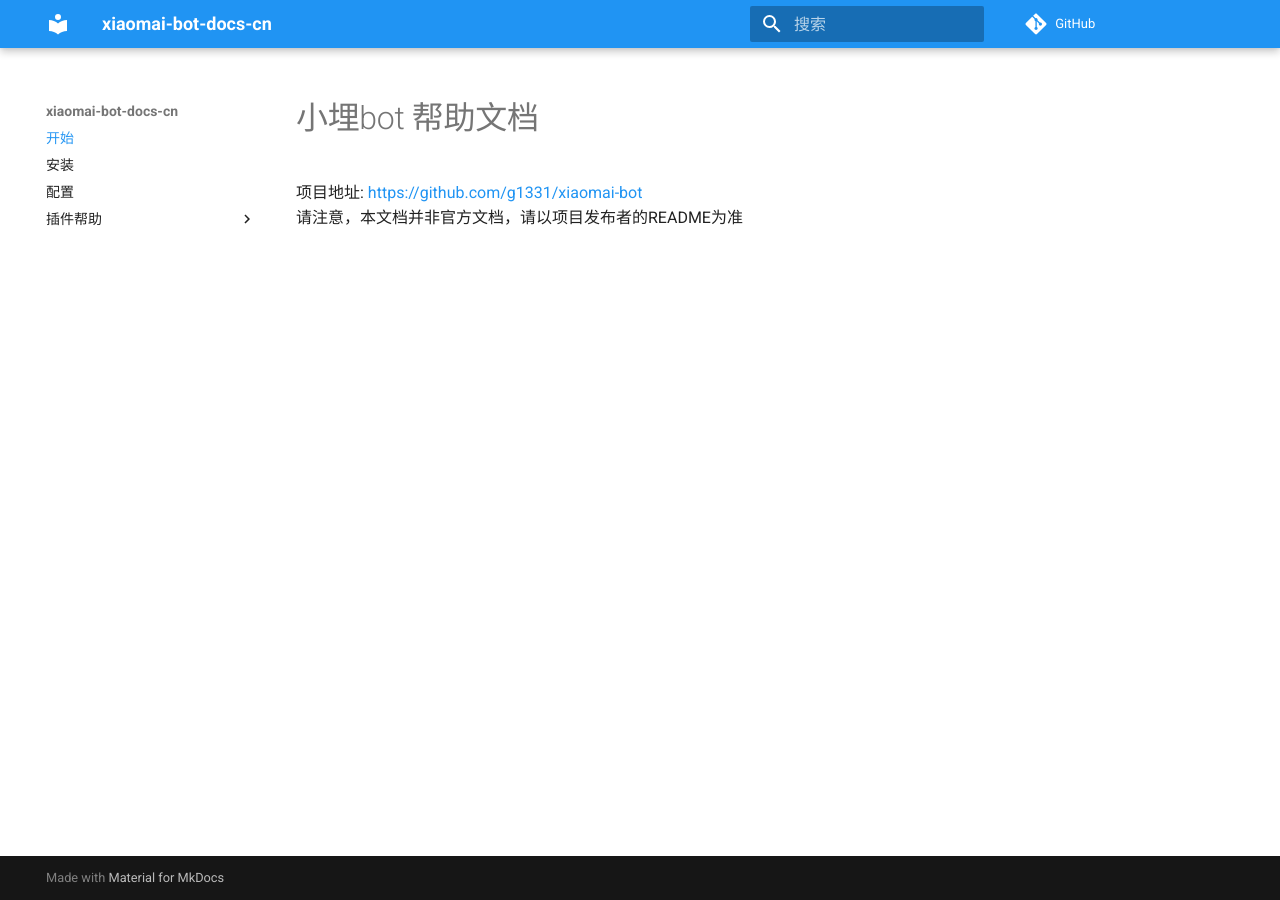
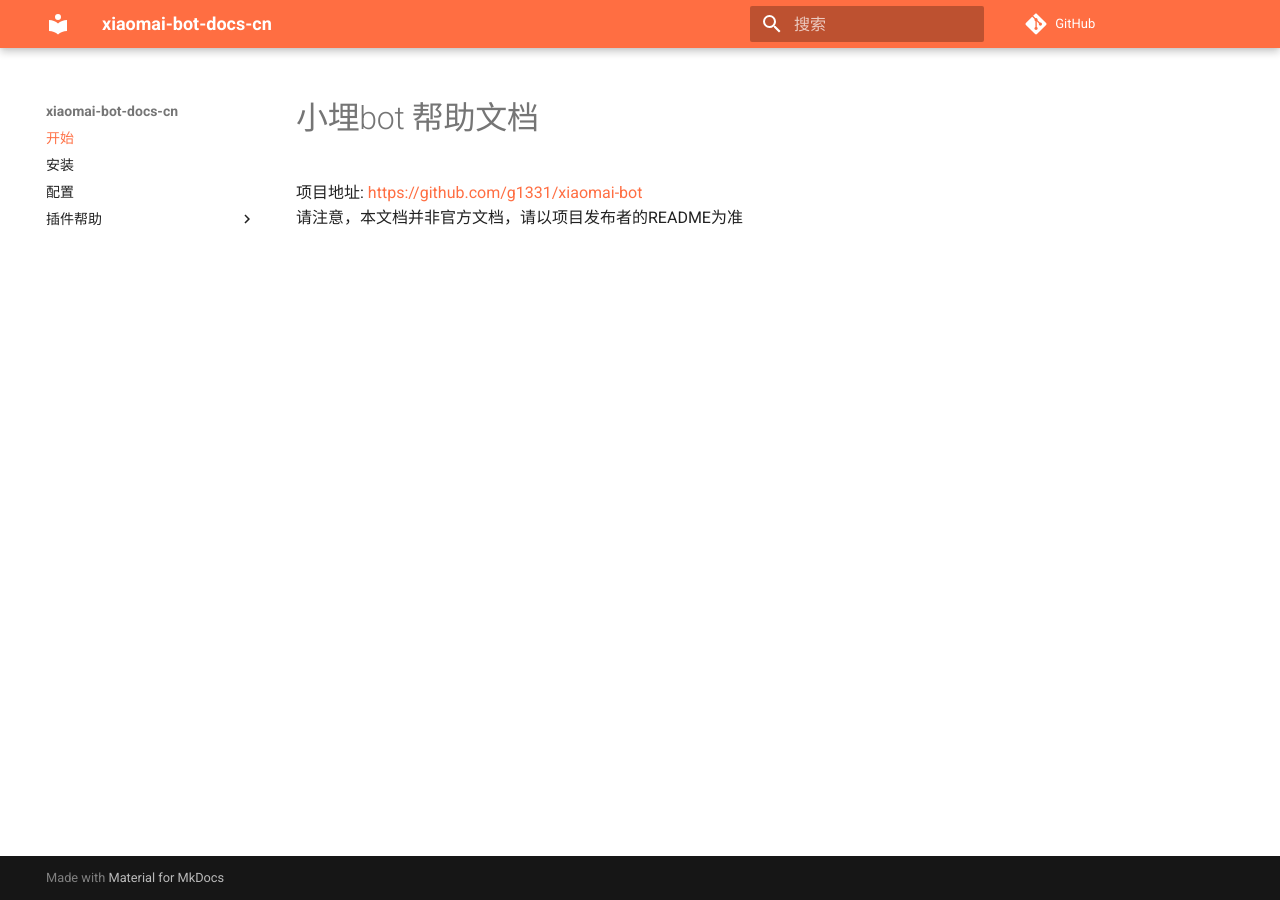
Before and after one commit to ifvlaboratory/xiaomai-bot-docs, an MkDocs documentation site: the page built from docs/index.md, in a window 1280 px wide. Built offline with MkDocs 1.6.1 and Material for MkDocs 9.7.7, drawn with Linux system fonts in a browser that asks for light colours; comment, search, counter and statistics services are not loaded.

Commit message:
Remove mkdocs-toc-md

```diff
--- a/docs/requirements.txt
+++ b/docs/requirements.txt
@@ -12,7 +12,6 @@ mergedeep==1.3.4
 mkdocs==1.4.3
 mkdocs-material==9.1.18
 mkdocs-material-extensions==1.1.1
-mkdocs-toc-md==0.0.8
 packaging==23.1
 Pygments==2.15.1
 pymdown-extensions==10.0.1
--- a/mkdocs.yml
+++ b/mkdocs.yml
@@ -6,34 +6,42 @@ site_author: IFVLAB members
 repo_url: https://github.com/ifvlaboratory/xiaomai-bot-docs-cn/
 
 nav:
-  - 开始: 'index.md'
-  - 安装: 'user-guide/installation.md'
-  - 配置: 'ser-guide/configuration.md'
+  - 开始: "index.md"
+  - 安装: "user-guide/installation.md"
+  - 配置: "ser-guide/configuration.md"
   - 插件帮助:
-      - 内置插件: 'modules-help/required/index.md'
+      - 内置插件: "modules-help/required/index.md"
       - 运行插件:
-          - BF1战绩: 'modules-help/self_contained/bf1_info.md'
-          - BF1服管: 'modules-help/self_contained/bf1_servermanager.md'
+          - BF1战绩: "modules-help/self_contained/bf1_info.md"
+          - BF1服管: "modules-help/self_contained/bf1_servermanager.md"
 
 theme:
   name: material
   language: zh
   palette:
-    - primary: blue
-    - accent: blue
+    - primary: deep orange
+    - accent: deep orange
+    # Palette toggle for automatic mode
+    - media: "(prefers-color-scheme)"
+      toggle:
+        icon: material/brightness-auto
+        name: Switch to light mode
+
     # Palette toggle for light mode
     - media: "(prefers-color-scheme: light)"
       scheme: default
+
+
       toggle:
         icon: material/brightness-7
-        name: Dark mode
+        name: Switch to dark mode
 
     # Palette toggle for dark mode
     - media: "(prefers-color-scheme: dark)"
       scheme: slate
       toggle:
         icon: material/brightness-4
-        name: Light mode
+        name: Switch to system preference
 
 extra:
   analytics:
```
